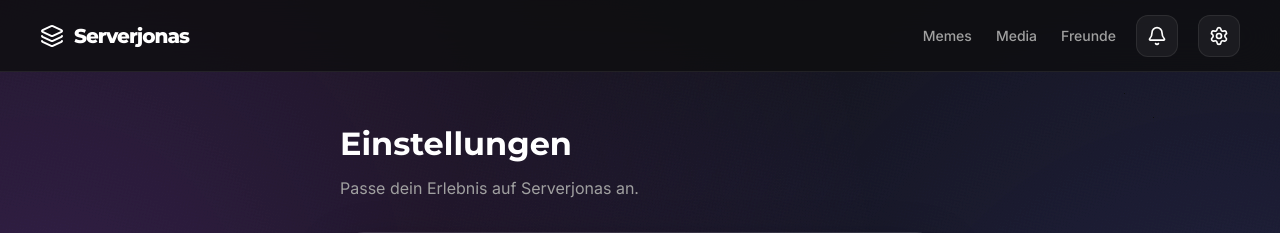
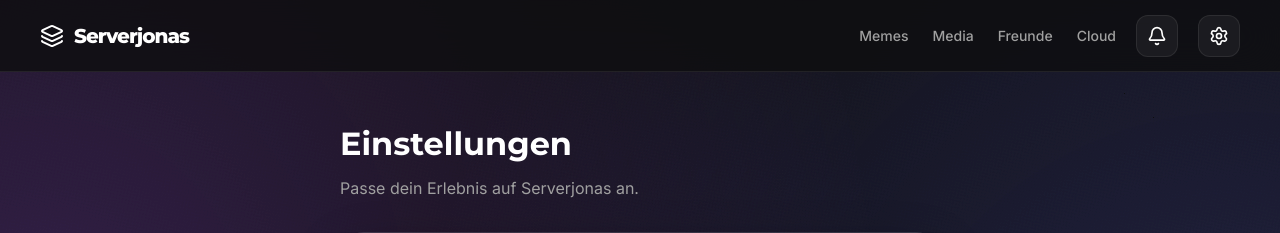
Before and after one commit to serverjonas/hub, a Flask app: page /settings in a window 1280 px wide. Shown: the top 233 px of the page. Run offline with Flask 3, Linux system fonts and the light colour scheme.

Commit message:
Add cloud to base.html

```diff
--- a/templates/base.html
+++ b/templates/base.html
@@ -209,6 +209,7 @@
                     <a href="/memes">Memes</a>
                     <a href="/films">Media</a>
                     <a href="/friends">Freunde</a>
+                    <a href="/cloud">Cloud</a>
                 </div>
 
                 <a href="/news" class="icon-btn" title="Benachrichtigungen" style="position: relative;">
@@ -253,6 +254,8 @@
             <a href="/friends" class="mobile-nav-link">
                 <i data-lucide="users"></i> Freunde
             </a>
+            <a href="/cloud" class="mobile-nav-link">
+                <i data-lucide="cloud"></i>
             <a href="/news" class="mobile-nav-link">
                 <i data-lucide="bell"></i> Benachrichtigungen
                 {% if unread_count > 0 %}
```
